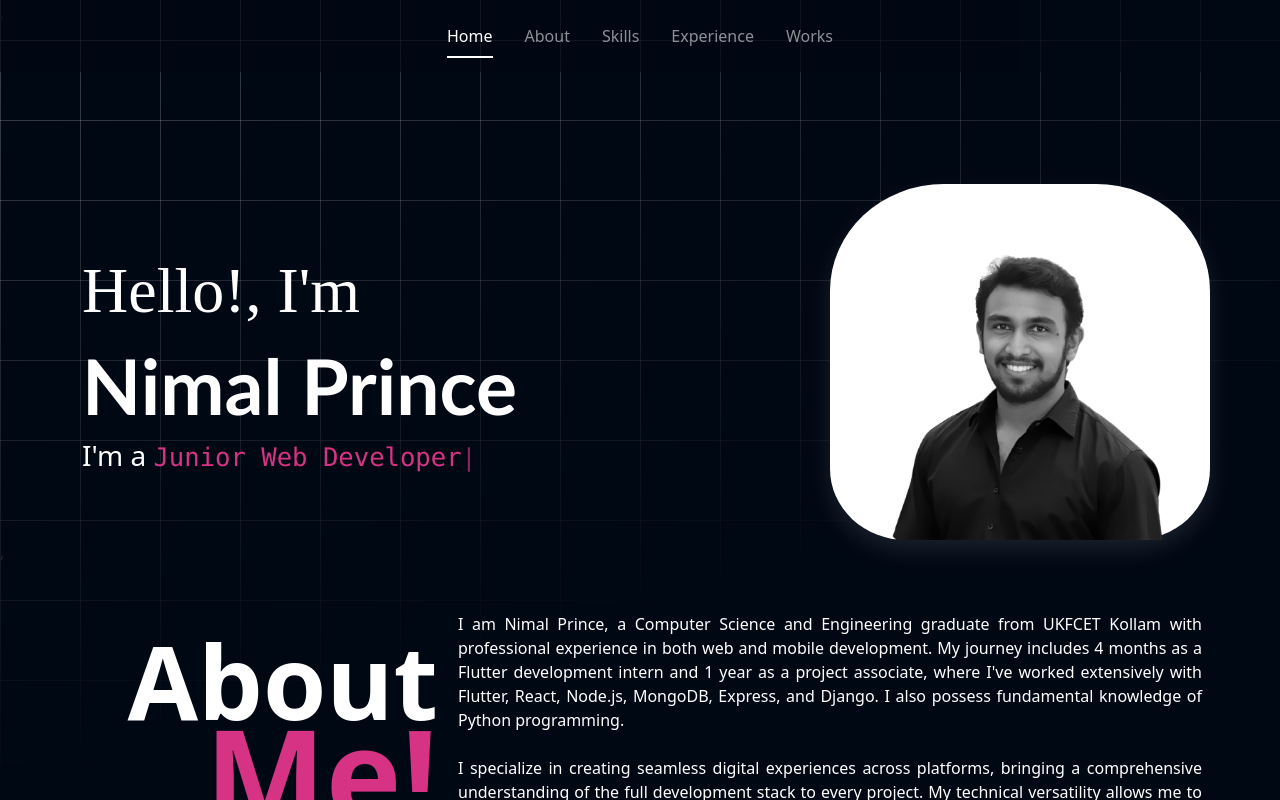
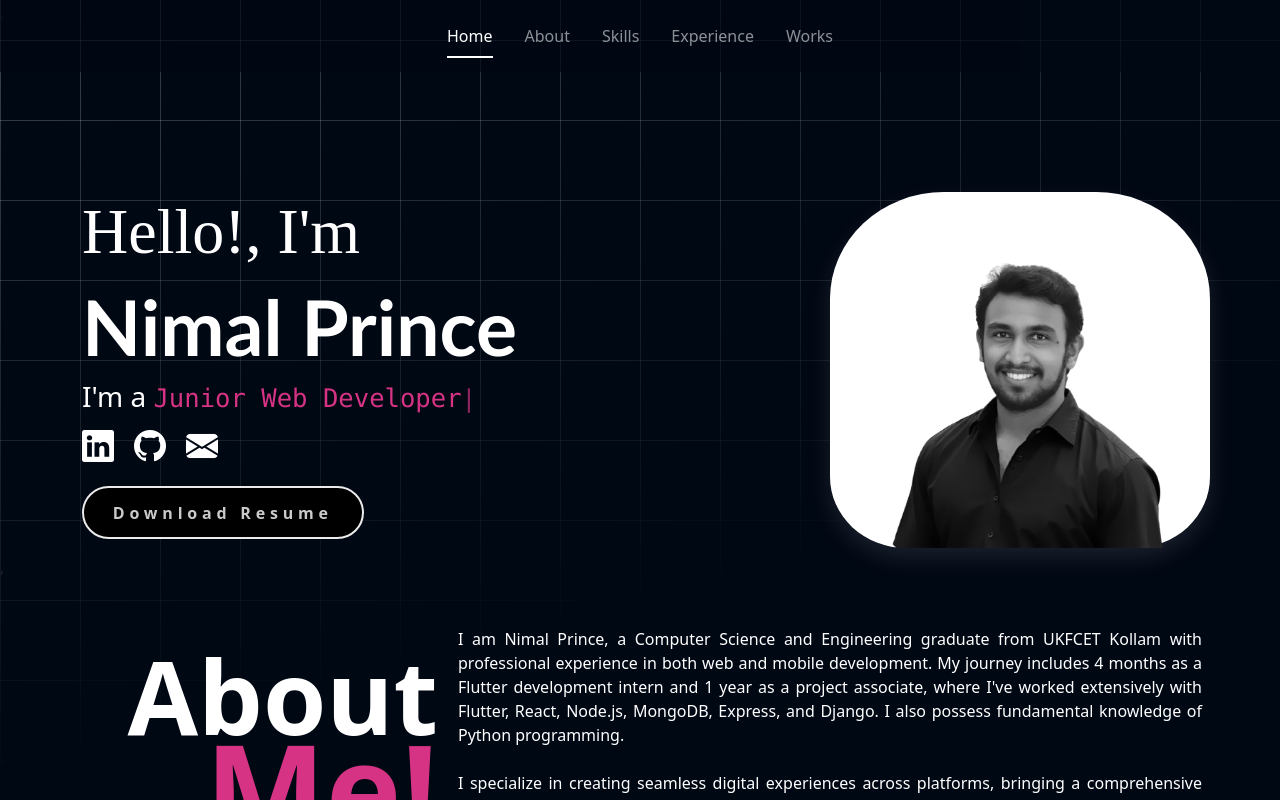
Before and after one commit to Nimal-dev/Portfolio_v2, a React (Vite) app: page / in a window 1280 px wide. Shown: the top 800 px of the page. Built offline with nearby package versions, Linux system fonts and the light colour scheme; a web font is replaced by a local one.

Commit message:
Added Social Icons and Resume

```diff
--- a/src/App.css
+++ b/src/App.css
@@ -107,6 +107,39 @@ body::before {
 .role {
   font-size: clamp(1.2rem, 2vw, 2rem); /* Responsive font size */
 }
+
+/* Social Icons */
+.social-icons a{
+  text-decoration: none;
+  font-size: 2rem;
+  color: #fff;
+  padding-right: 20px;
+}
+
+.animate-btn{
+  margin-top: 1rem;
+  margin-bottom: 1rem;
+  display: inline-block;
+  padding: 0.8rem 1.8rem;
+  background-color: black;
+  border-radius: 4rem;
+  font-size: 1rem;
+  color: #cacaca;
+  letter-spacing: 0.3rem;
+  font-weight: 600;
+  border: 2px solid #ebebeb;
+  transition: 0.3s ease;
+  cursor: pointer;
+}
+
+.animate-btn:hover{
+  transform: scale3d(1.03);
+  background-color: #ffffff;
+  color: black;
+  box-shadow: 0 0 25px #979797;
+}
+
+
 
 /* About Section */
 #About_Section {
@@ -289,6 +322,9 @@ body::before {
   #hero, #About_Section {
     margin-top: 2.5rem;
   }
+  .animate-btn{
+    font-size: 0.8rem;
+  }
 }
 
 @media (max-width: 992px) {
@@ -321,6 +357,8 @@ body::before {
   #hero{
     margin-top: 6rem;
   }
+
+
  #About_Section {
     margin-top: 2rem;
   }
--- a/src/components/Hero.jsx
+++ b/src/components/Hero.jsx
@@ -1,6 +1,7 @@
 import React, { useEffect, useRef } from "react";
 import Typed from "typed.js";
 import profilepic from "../assets/me.png";
+import resume from "../assets/Nimal_Prince.pdf"
 
 function Hero() {
   // Create a reference to the element where we want the typing effect
@@ -35,6 +36,18 @@ function Hero() {
               <h3 className="role-text">
                 <span>I'm a <code><span className="role" ref={typedElementRef}></span></code></span>
               </h3>
+              <div className="social-icons">
+                <a href="https://www.linkedin.com/in/nimalprince" className="animate-icon linkedin" target="_blank">
+                  <i className="bi bi-linkedin"></i>
+                </a>
+                <a href="https://github.com/Nimal-dev" className="animate-icon github" target="_blank">
+                  <i className="bi bi-github"></i>
+                </a>
+                <a href="https://mail.google.com/mail/?view=cm&fs=1&to=nimalprince.dev@gmail.com" className="animate-icon google" target="_blank">
+                  <i className="bi bi-envelope-fill"></i>
+                </a>
+              </div>
+              <a href={resume} className="btn animate-btn">Download Resume</a>
             </div>
             <div className="col-lg-4 col-md-4 col-sm-12 profile_col">
               <img className="img-fluid profilepic" src={profilepic} alt="Profile_Pic" />
--- a/src/components/common/Navbar.jsx
+++ b/src/components/common/Navbar.jsx
@@ -25,7 +25,7 @@ function Navbar() {
               <a class="nav-link" href="#About_Section">About</a>
             </li>
             <li class="nav-item mx-3">
-              <a class="nav-link" href="#">Skills</a>
+              <a class="nav-link" href="#Skills_Section">Skills</a>
             </li>
             <li class="nav-item mx-3">
               <a class="nav-link" href="#">Experience</a>
@@ -51,7 +51,7 @@ function Navbar() {
                 <a class="nav-link fs-1" href="#About_Section">About</a>
               </li>
               <li class="nav-item mb-4">
-                <a class="nav-link fs-1" href="#">Skills</a>
+                <a class="nav-link fs-1" href="#Skills_Section">Skills</a>
               </li>
               <li class="nav-item mb-4">
                 <a class="nav-link fs-1" href="#">Experience</a>
```
Also changed, not shown: 1 other file (tests, documents, lock files or other folders).
